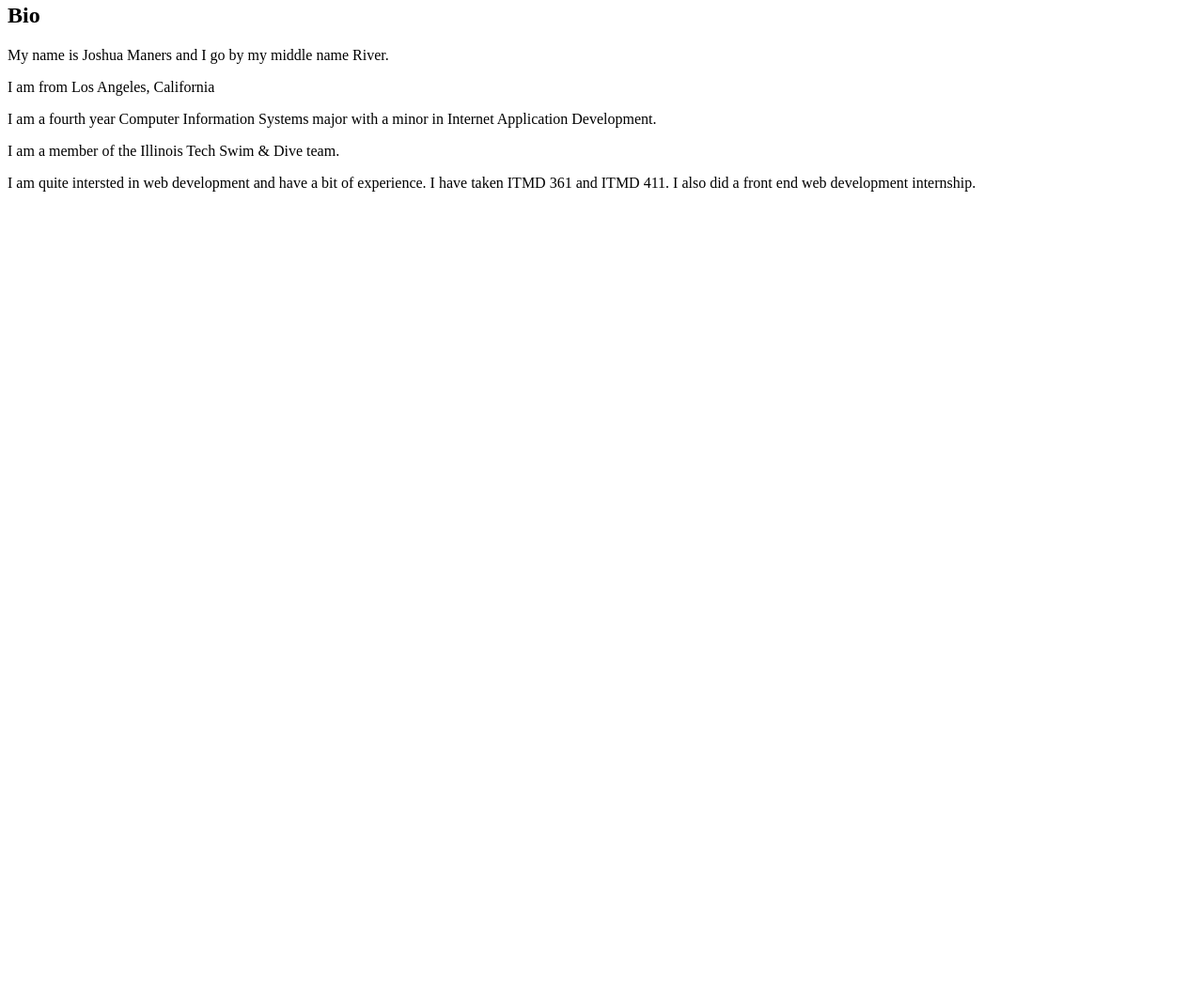
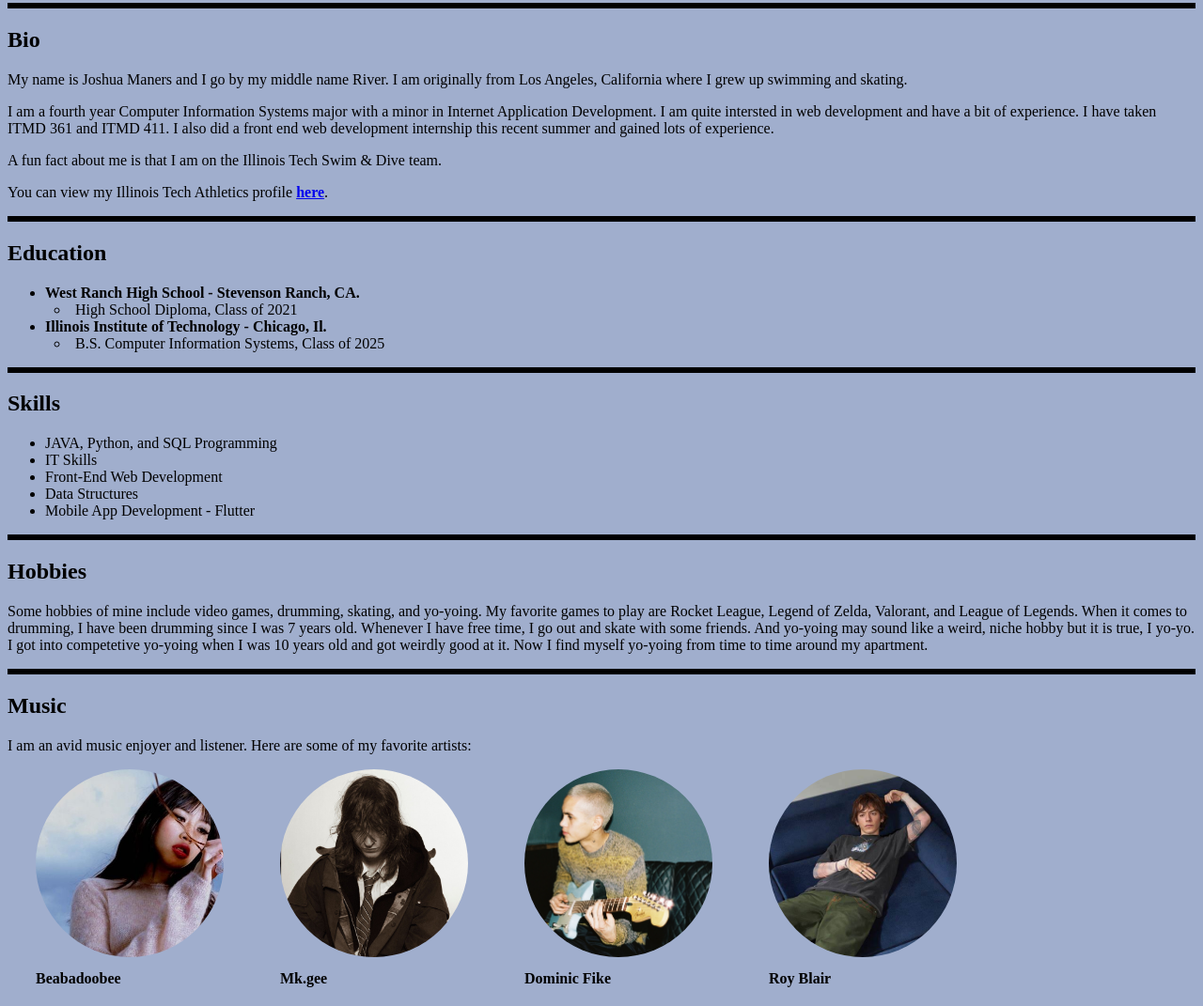
Before and after one commit to rivermaners/ITMD411, a plain HTML site: page index.html in a window 1280 px wide. Shown: the part 77-1148 px from the top of the page at 94% size. Before the commit the page ends 800 px from the top, so only its background shows below. Drawn offline with Linux system fonts and the light colour scheme.

Commit message:
CSS added

```diff
--- /dev/null
+++ b/css/style.css
@@ -0,0 +1,44 @@
+body{
+    background-color: #a0aecd;
+}
+
+.border{
+    border-style: solid;
+    color: black;
+}
+
+.education ul li:nth-child(even){
+    color: black;
+    font-weight: 500;
+    list-style-type: circle;
+    list-style-position: inside;
+    padding-left: 10px;
+}
+
+.artistsprofile img{
+    position: relative;
+    display: inline-block;
+    width: 200px;
+    height: 200px;
+    object-fit: cover;
+    border-radius: 50%;
+    margin: 0 30px;
+
+}
+
+.artistsprofile{
+    display: flex;
+    justify-content: space-between;
+    position: absolute;
+}
+
+.artists p{
+    margin: 0 30px;
+    margin-top: 10px;
+    margin-bottom: 20px;
+    font-weight: bold;
+}
+
+.artistsprofile img:hover{
+    transform: scale(1.1);
+}
--- a/index.html
+++ b/index.html
@@ -4,14 +4,69 @@
     <meta charset="UTF-8">
     <meta name="viewport" content="width=device-width, initial-scale=1.0">
     <title>Lab 1</title>
+    <link rel="stylesheet" href="css/style.css" />
 </head>
 <body>
     <h1>Joshua River Maners - Lab 1</h1>
+    <div class="border"></div>
     <h2>Bio</h2>
-    <p>My name is Joshua Maners and I go by my middle name River.</p>
-    <p>I am from Los Angeles, California</p>
-    <p>I am a fourth year Computer Information Systems major with a minor in Internet Application Development.</p>
-    <p>I am a member of the Illinois Tech Swim & Dive team.</p>
-    <p>I am quite intersted in web development and have a bit of experience. I have taken ITMD 361 and ITMD 411. I also did a front end web development internship.</p>
+    <p>My name is Joshua Maners and I go by my middle name River. I am originally from Los Angeles, California where I grew up swimming and skating.</p>
+    <p>I am a fourth year Computer Information Systems major with a minor in Internet Application Development. I am quite intersted in web development and have a bit of experience. I have taken ITMD 361 and ITMD 411. I also did a front end web development internship this recent summer and gained lots of experience.</p>
+    <p>A fun fact about me is that I am on the Illinois Tech Swim & Dive team.</p>
+    <p>You can view my Illinois Tech Athletics profile <a href="https://illinoistechathletics.com/sports/mens-swimming-and-diving/roster/river-maners/3774"><strong>here</strong></a>.</p>
+    <div class="border"></div>
+    <h2>Education</h2>
+        <div class="education">
+          <ul>
+            <li>
+              <strong>West Ranch High School - Stevenson Ranch, CA.</strong>
+            </li>
+            <li>High School Diploma, Class of 2021</li>
+            <li>
+              <strong>Illinois Institute of Technology - Chicago, Il.</strong>
+            </li>
+            <li>B.S. Computer Information Systems, Class of 2025</li>
+          </ul>
+        </div>
+        <div class="border"></div>
+        <h2>Skills</h2>
+        <div class="skills">
+          <ul>
+            <li>JAVA, Python, and SQL Programming</li>
+            <li>IT Skills</li>
+            <li>Front-End Web Development</li>
+            <li>Data Structures</li>
+            <li>Mobile App Development - Flutter</li>
+          </ul>
+        </div>
+        <div class="border"></div>
+        <h2>Hobbies</h2>
+        <div class="hobbies">
+           <p>Some hobbies of mine include video games, drumming, skating, and yo-yoing. My favorite games to play are Rocket League, Legend of Zelda, Valorant, and League of Legends. When it comes to drumming, I have been drumming since I was 7 years old. Whenever I have free time, I go out and skate with some friends. And yo-yoing may sound like a weird, niche hobby but it is true, I yo-yo. I got into competetive yo-yoing when I was 10 years old and got weirdly good at it. Now I find myself yo-yoing from time to time around my apartment.</p>
+        </div>
+        <div class="border"></div>
+        <h2>Music</h2>
+        <p>I am an avid music enjoyer and listener. Here are some of my favorite artists:</p>
+        <div class="artists">
+            <div class="artistsprofile">
+              <div>
+                <img src="images/beabadoobee.jpg" alt="Beabadoobee"/>
+                <p>Beabadoobee</p>
+              </div>
+              <div>
+                <img src="images/mkgee.jpg" alt="mkgee"/>
+                <p>Mk.gee</p>
+              </div>
+              <div>
+                <img src="images/dominicfike.jpg" alt="Dominic Fike"/>
+                <p>Dominic Fike</p>
+              </div>
+              <div>
+                <img src="images/royblair.jpg" alt="Roy Blair"/>
+                <p>Roy Blair</p>
+              </div>
+            </div>
+          </div>
+
 </body>
 </html>
```
Also changed, not shown: images/beabadoobee.jpg (added), images/dominicfike.jpg (added), images/mkgee.jpg (added), images/royblair.jpg (added).
